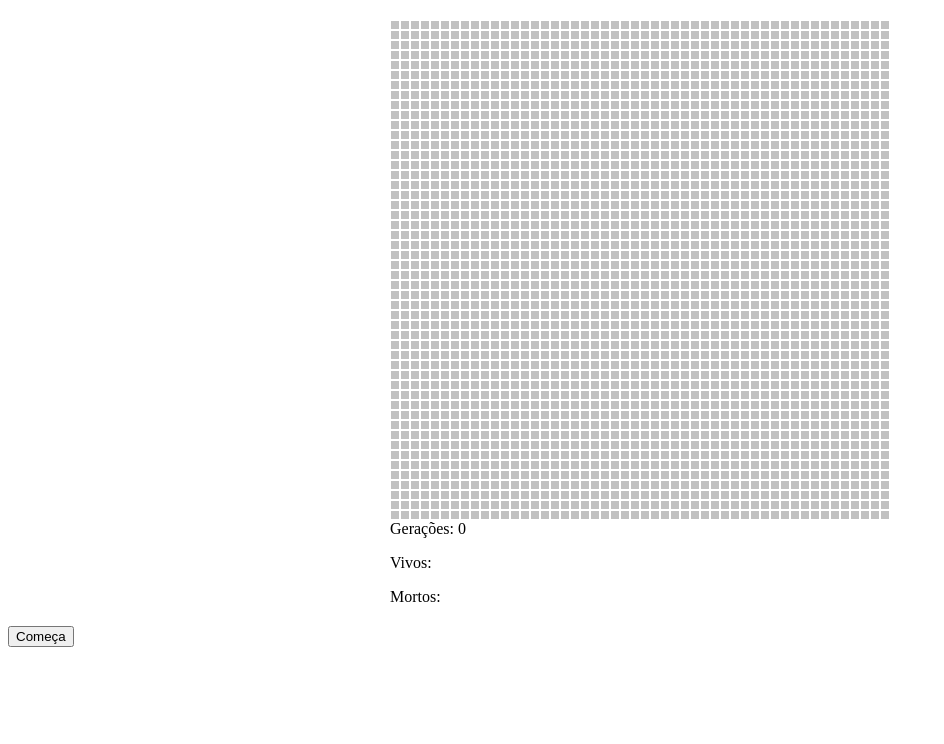
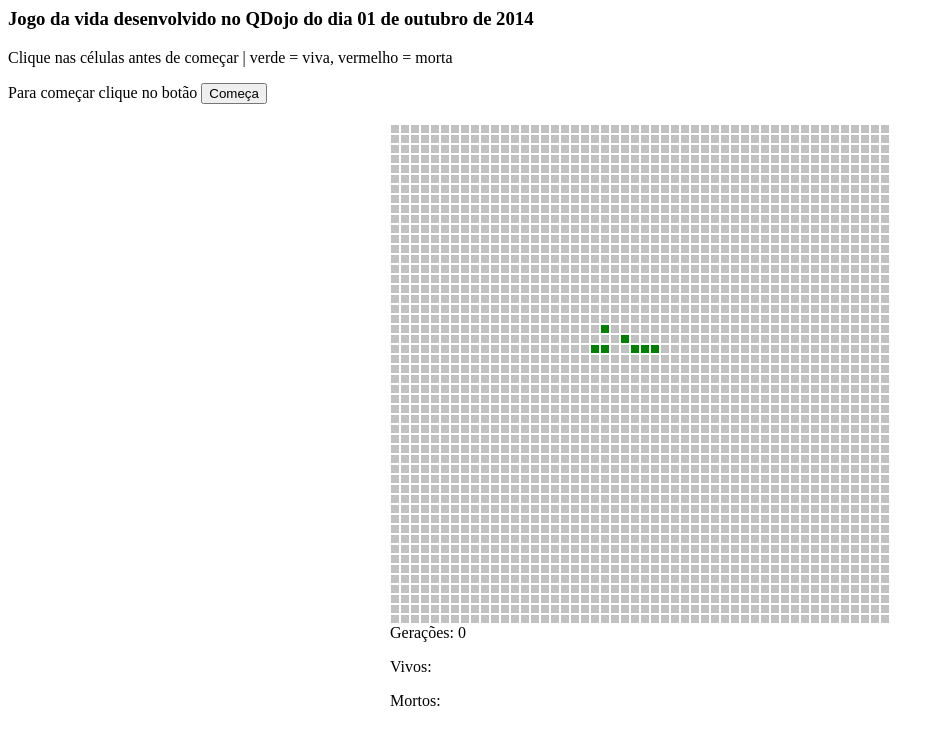
Before and after one commit to qmagico/dojo, a plain HTML site: page index.html in a window 1280 px wide. Shown: the whole page, without its empty margins (0-944 px from the left). Drawn offline with nearby package versions, Linux system fonts and the light colour scheme.

Commit message:
melhorias de front-end uiiii!

```diff
--- a/index.html
+++ b/index.html
@@ -26,6 +26,10 @@
 	</style>
 	</head>
 	<body ng-app="jogo_da_vida_app" ng-controller="GameController">
+		<h3>Jogo da vida desenvolvido no QDojo do dia 01 de outubro de 2014</h3>
+		<p>Clique nas células antes de começar | verde = viva, vermelho = morta</p>
+		<p>Para começar clique no botão <button ng-click="start()">Começa</button></p>
+
 		<div class="container">
 			<div ng-repeat="line in matrix track by $index"
 				ng-click="getLine($index)">
@@ -39,6 +43,5 @@
 			<p>Vivos: {{ getLives(true) }}</p>
 			<p>Mortos: {{ getLives(false) }}</p>
 		</div>
-		<button ng-click="start()">Começa</button>
 	</body>
 </html>
--- a/vida.js
+++ b/vida.js
@@ -11,7 +11,7 @@ mod.controller("GameController", function($scope, $interval){
 		$scope.matrix[i] = new Array(n);
 	}
 
-	var u = undefined;
+	var u;
 
 	var minimal = [
 			[u, 1, u],
@@ -34,8 +34,8 @@ mod.controller("GameController", function($scope, $interval){
 		}
 	};
 
-	// applyPattern(minimal, 0, 0);
-	// applyPattern(accorn, 20, 20);
+	//applyPattern(minimal, 0, 0);
+	applyPattern(accorn, 20, 20);
 
 
 	$scope.muda = function(){
```
